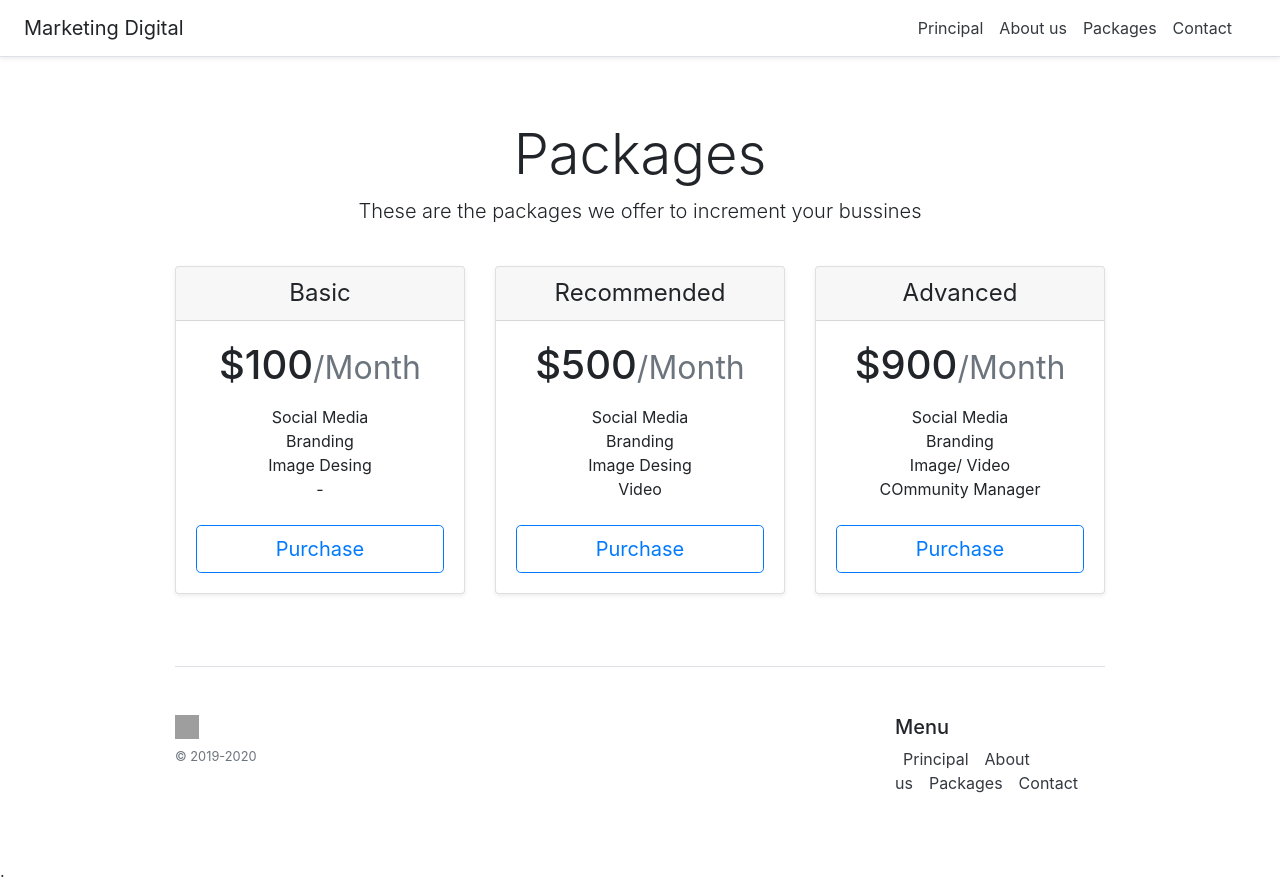
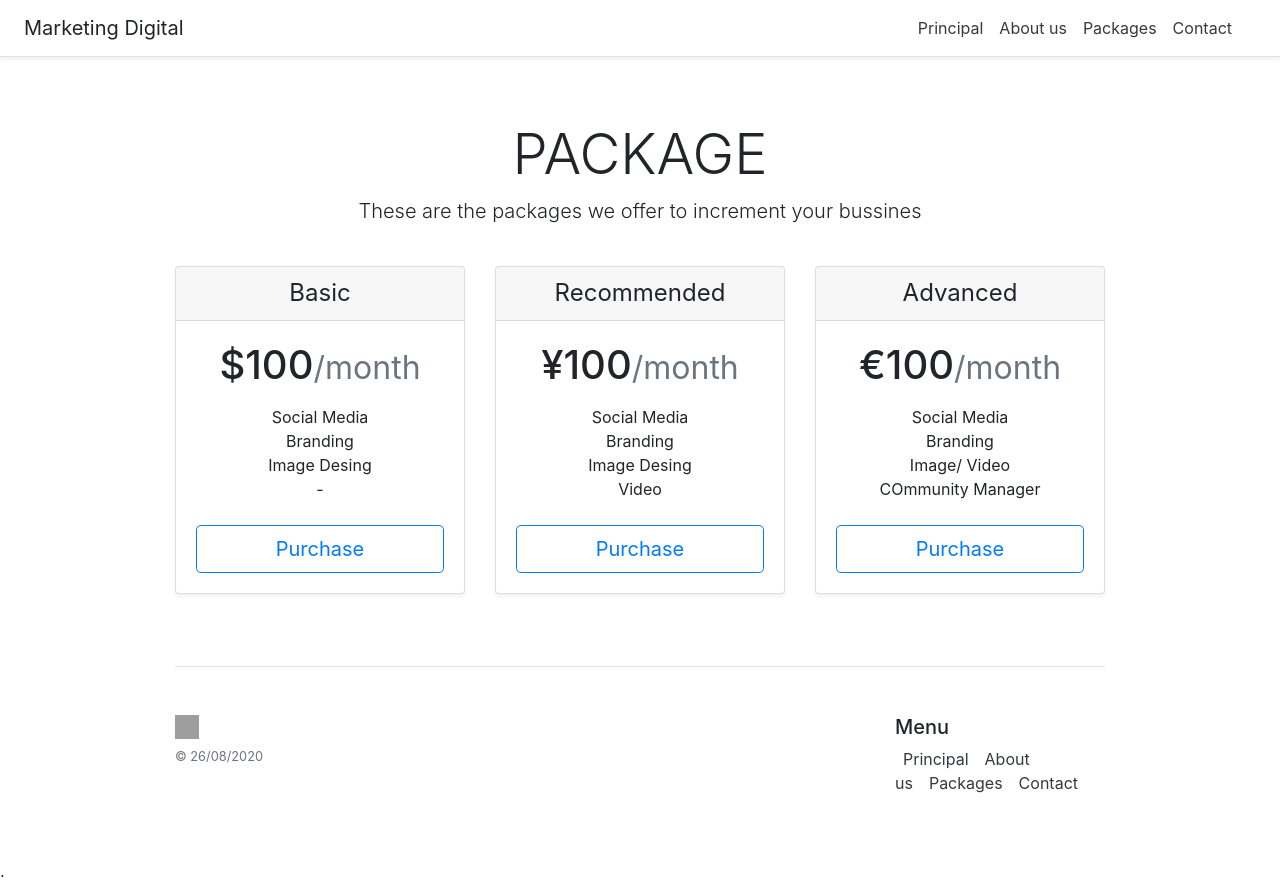
Before and after one commit to KarenCelis/MarketingDigitalPage, an Angular app in the folder filters/: page / in a window 1280 px wide. Built offline with nearby package versions, Linux system fonts and the light colour scheme; grey boxes are pictures that could not be loaded.

Commit message:
Filters currency, lowerCase, upperCase

```diff
--- a/filters/src/app/app.component.html
+++ b/filters/src/app/app.component.html
@@ -1,5 +1,5 @@
 <div class="d-flex flex-column flex-md-row align-items-center p-3 px-md-4 mb-3 bg-white border-bottom shadow-sm">
-    <h5 class="my-0 mr-md-auto font-weight-normal">{{nameCompany}}</h5>
+    <h5 class="my-0 mr-md-auto font-weight-normal">{{nameCompany | titlecase}}</h5>
     <nav class="my-2 my-md-0 mr-md-3">
         <a class="p-2 text-dark" href="#">Principal</a>
         <a class="p-2 text-dark" href="#">About us</a>
@@ -10,7 +10,7 @@
 </div>
 
 <div class="pricing-header px-3 py-3 pt-md-5 pb-md-4 mx-auto text-center">
-    <h1 class="display-4">Packages</h1>
+    <h1 class="display-4">{{titulo | uppercase }}</h1>
     <p class="lead">These are the packages we offer to increment your bussines</p>
 </div>
 
@@ -21,7 +21,7 @@
                 <h4 class="my-0 font-weight-normal">Basic</h4>
             </div>
             <div class="card-body">
-                <h1 class="card-title pricing-card-title">$100<small class="text-muted">/Month</small></h1>
+                <h1 class="card-title pricing-card-title">{{currency | currency : 'USD':'symbol':'.0-0'}}<small class="text-muted">/{{month | lowercase}}</small></h1>
                 <ul class="list-unstyled mt-3 mb-4">
                     <li>Social Media</li>
                     <li>Branding</li>
@@ -36,7 +36,7 @@
                 <h4 class="my-0 font-weight-normal">Recommended</h4>
             </div>
             <div class="card-body">
-                <h1 class="card-title pricing-card-title">$500<small class="text-muted">/Month</small></h1>
+                <h1 class="card-title pricing-card-title">{{currency | currency : 'JPY':'symbol':'.0-0'}}<small class="text-muted">/{{month | lowercase}}</small></h1>
                 <ul class="list-unstyled mt-3 mb-4">
                     <li>Social Media</li>
                     <li>Branding</li>
@@ -51,7 +51,7 @@
                 <h4 class="my-0 font-weight-normal">Advanced</h4>
             </div>
             <div class="card-body">
-                <h1 class="card-title pricing-card-title">$900<small class="text-muted">/Month</small></h1>
+                <h1 class="card-title pricing-card-title">{{currency | currency : 'EUR':'symbol':'.0-0'}}<small class="text-muted">/{{month | lowercase}}</small></h1>
                 <ul class="list-unstyled mt-3 mb-4">
                     <li>Social Media</li>
                     <li>Branding</li>
@@ -67,7 +67,7 @@
         <div class="row">
             <div class="col-12 col-md">
                 <img class="mb-2" src="/docs/4.5/assets/brand/bootstrap-solid.svg" alt="" width="24" height="24">
-                <small class="d-block mb-3 text-muted">&copy; 2019-2020</small>
+                <small class="d-block mb-3 text-muted">&copy; {{date | date:'dd/MM/yyyy'}}</small>
             </div>
             <div class="col-6 col-md">
                 <h5></h5>
--- a/filters/src/app/app.component.ts
+++ b/filters/src/app/app.component.ts
@@ -6,5 +6,9 @@ import { Component } from '@angular/core';
   styleUrls: ['./app.component.css']
 })
 export class AppComponent {
-  nameCompany= 'Marketing Digital';
+  nameCompany= 'marketing digital';
+  titulo = 'package';
+  date = new Date();
+  currency = 100;
+  month='Month';
 }
```
